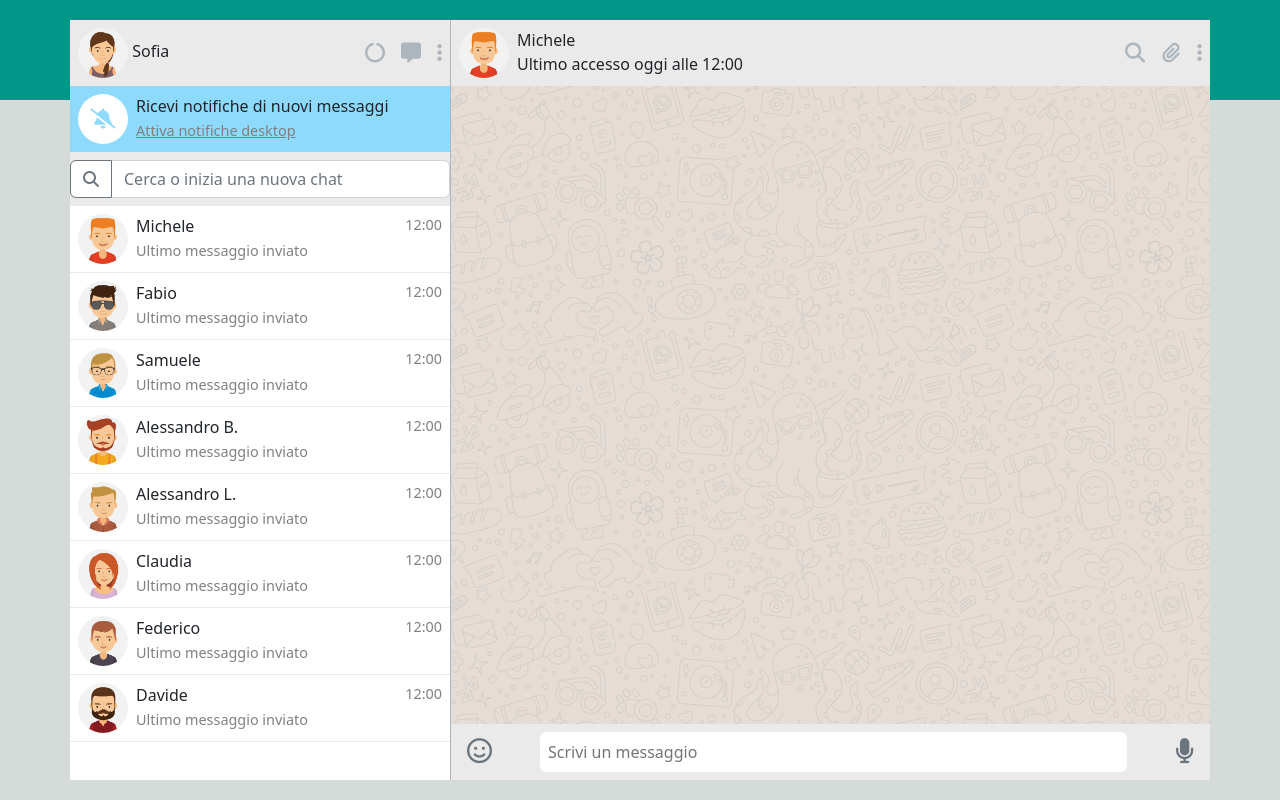
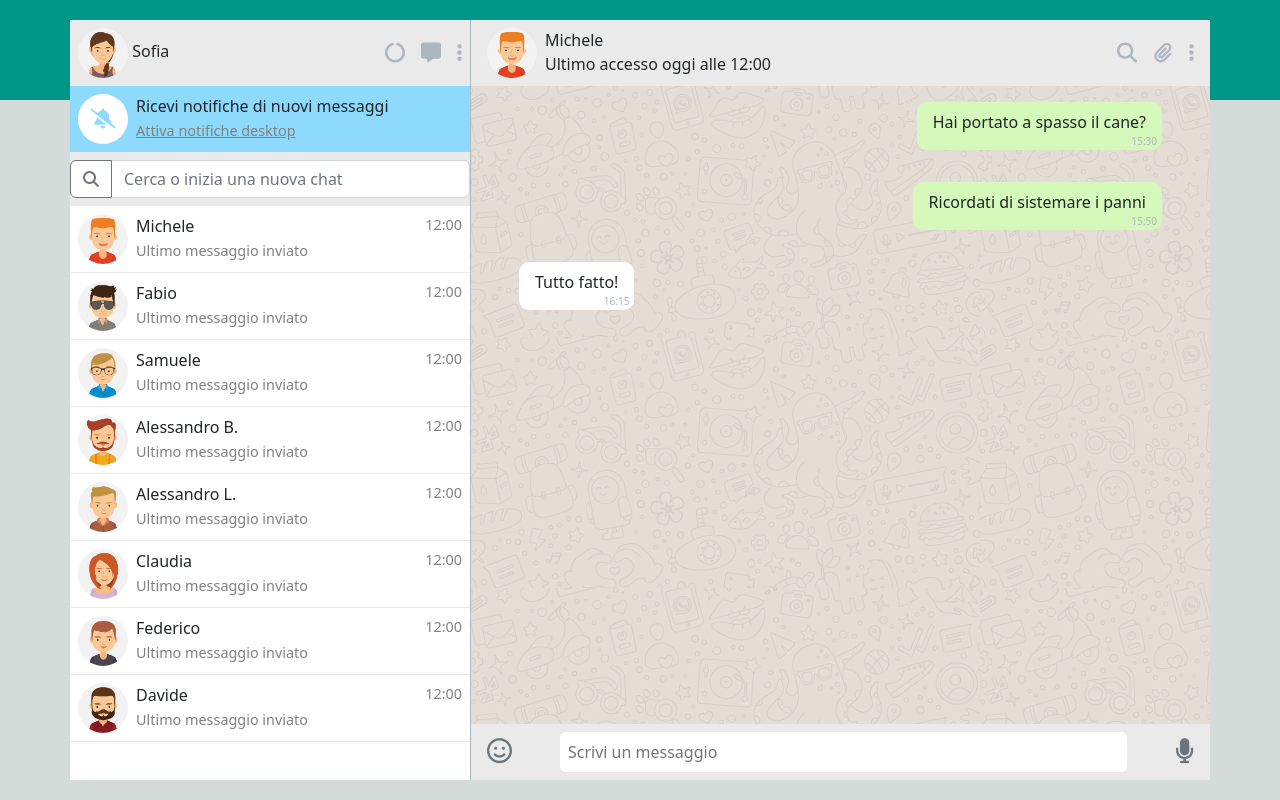
Before and after one commit to GiacomoDiNardo/vue-boolzapp, a plain HTML site: page milestone 1/index.html in a window 1280 px wide. Drawn offline with nearby package versions, Linux system fonts and the light colour scheme.

Commit message:
add message-box style

```diff
--- a/css/style.css
+++ b/css/style.css
@@ -25,18 +25,10 @@
     position: relative;
 }
 
-.content {
-    height: 100%;
-}
-
 .sidebar {
-    min-width: 200px;
     background-color: var(--bs-primary);
     height: 100%;
-}
-
-.side-content {
-    height: 100%;
+    min-width: 400px;
 }
 
 .avatar img {
@@ -115,3 +107,27 @@ ul {
     border: none;
     padding: .5rem;
 }
+
+.message-box {
+    border-radius: 10px;
+    max-width: 300px;
+    padding: .5rem 1rem 1rem 1rem;
+    margin: 1rem 0;
+}
+
+.message-box.send {
+    background-color: #D5F9BA;
+    align-self: flex-end;
+}
+
+.message-box.received {
+    background-color: white;
+    align-self: flex-start;
+}
+
+.hour {
+    font-size: 10px;
+    color: var(--bs-gray-500);
+    bottom: 1px;
+    right: 5px;
+}
--- a/milestone 1/index.html
+++ b/milestone 1/index.html
@@ -8,19 +8,19 @@
 
     <script src="https://cdn.jsdelivr.net/npm/vue@2/dist/vue.js"></script>
     <link href="https://cdn.jsdelivr.net/npm/bootstrap@5.2.0-beta1/dist/css/bootstrap.min.css" rel="stylesheet" integrity="sha384-0evHe/X+R7YkIZDRvuzKMRqM+OrBnVFBL6DOitfPri4tjfHxaWutUpFmBp4vmVor" crossorigin="anonymous">
+    <link rel="stylesheet" href="https://cdnjs.cloudflare.com/ajax/libs/font-awesome/6.1.1/css/all.min.css">
     <link rel="stylesheet" href="../css/style.css">
-    <link rel="stylesheet" href="https://cdnjs.cloudflare.com/ajax/libs/font-awesome/6.1.1/css/all.min.css">
 </head>
 <body>
     <div class="bg-green"></div>
 
 
     <div id="app">
-        <div class="container my-size overflow-hidden">
-            <div class="d-flex content overflow-hidden">
+        <div class="container my-size">
+            <div class="d-flex content h-100">
                 <!-- left sidebar -->
-                <div class="col-4 sidebar overflow-hidden">
-                    <div class="d-flex side-content flex-column overflow-hidden">
+                <div class="sidebar">
+                    <div class="d-flex side-content flex-column h-100">
 
                         <div class="user-bar p-2">
                             <div class="row justify-content-between">
@@ -70,7 +70,6 @@
                                 <button class="btn btn-outline-secondary" type="button" id="button-addon1"><i class="fa-solid fa-magnifying-glass"></i></button>
                                 <input type="text" class="form-control" placeholder="Cerca o inizia una nuova chat" aria-label="Example text with button addon" aria-describedby="button-addon1">
                               </div>
-
                         </div>
 
                         <div class="contact-list flex-grow-1 overflow-auto">
@@ -79,11 +78,13 @@
                                     <div class="avatar">
                                         <img :src="'../img/avatar' + contact.avatar + '.jpg'" alt="">
                                     </div>
+
                                     <div class="text">
                                         <div class="name">{{contact.name}}</div>
                                         <span class="last-send">Ultimo messaggio inviato</span>
                                     </div>
                                 </div>
+
                                 <div class="time">12:00</div>
                             </div>
                         </div>
@@ -92,8 +93,8 @@
                 </div>
 
                 <!-- chat box -->
-                <div class="col flex-grow-1 main-content d-flex flex-column">
-                    <div class="top-bar d-flex justify-content-between p-2">
+                <div class="flex-grow-1 main-content d-flex flex-column">
+                    <div class="top-bar d-flex justify-content-between py-2 px-3">
                         <div class="user d-flex gap-2">
                             <div class="avatar">
                                 <img src="../img/avatar_1.jpg" alt="">
@@ -126,10 +127,19 @@
                     </div>
 
                     <div class="chat-content flex-grow-1">
-                        <div class="chat-messages">
-                            <div class="message-box send"></div>
-                            <div class="message-box send"></div>
-                            <div class="message-box received"></div>
+                        <div class="chat-messages px-5 d-flex flex-column">
+                            <div class="message-box send position-relative">
+                                <span>Hai portato a spasso il cane?</span>
+                                <div class="hour position-absolute">15:30</div>
+                            </div>
+                            <div class="message-box send position-relative">
+                                <span>Ricordati di sistemare i panni</span>
+                                <div class="hour position-absolute">15:50</div>
+                            </div>
+                            <div class="message-box received position-relative">
+                                <span>Tutto fatto!</span>
+                                <div class="hour position-absolute">16:15</div>
+                            </div>
                         </div>
                     </div>
                     <div class="bottom-bar d-flex justify-content-around align-items-center py-2 px-3 gap-5">
```
